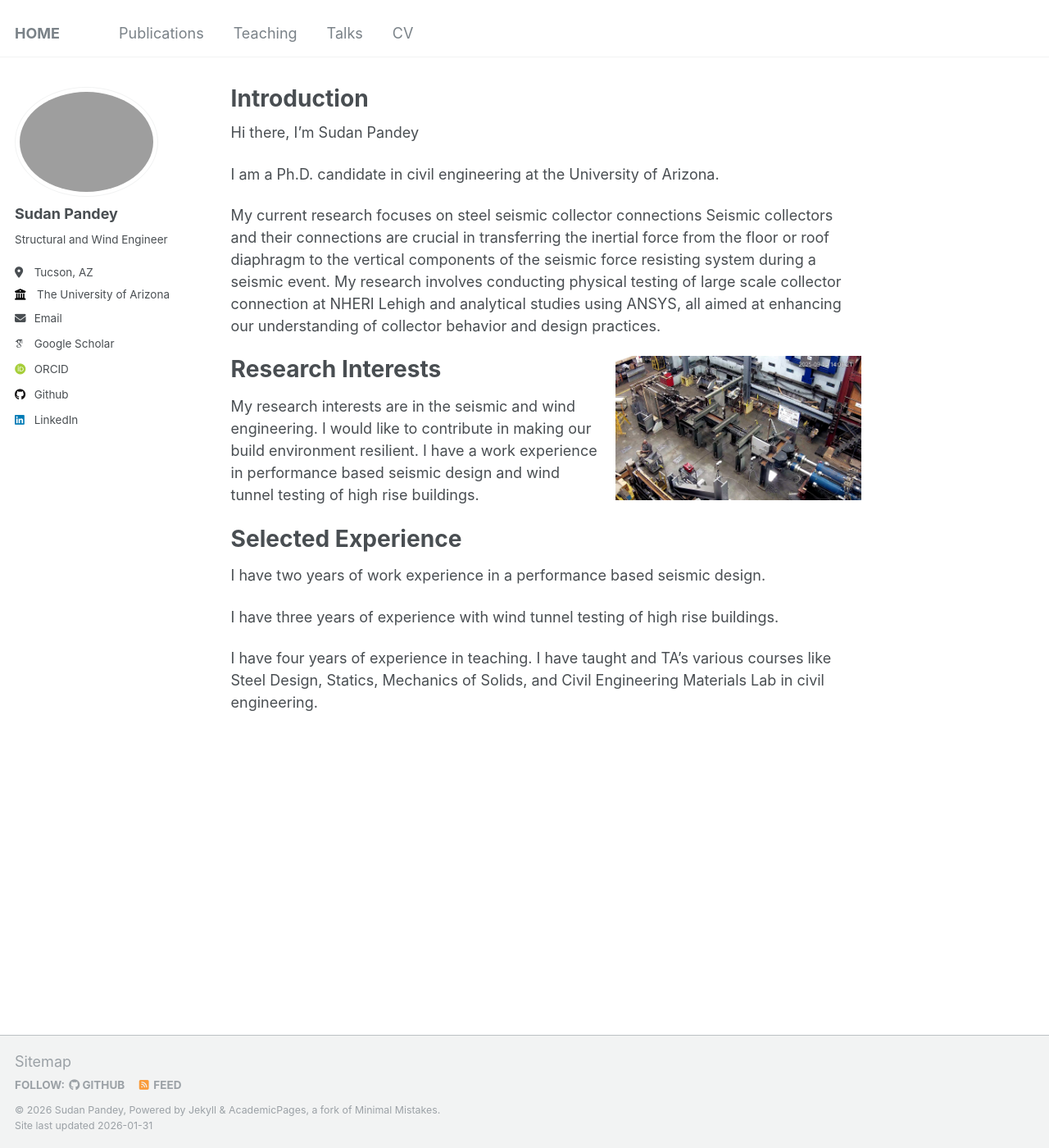
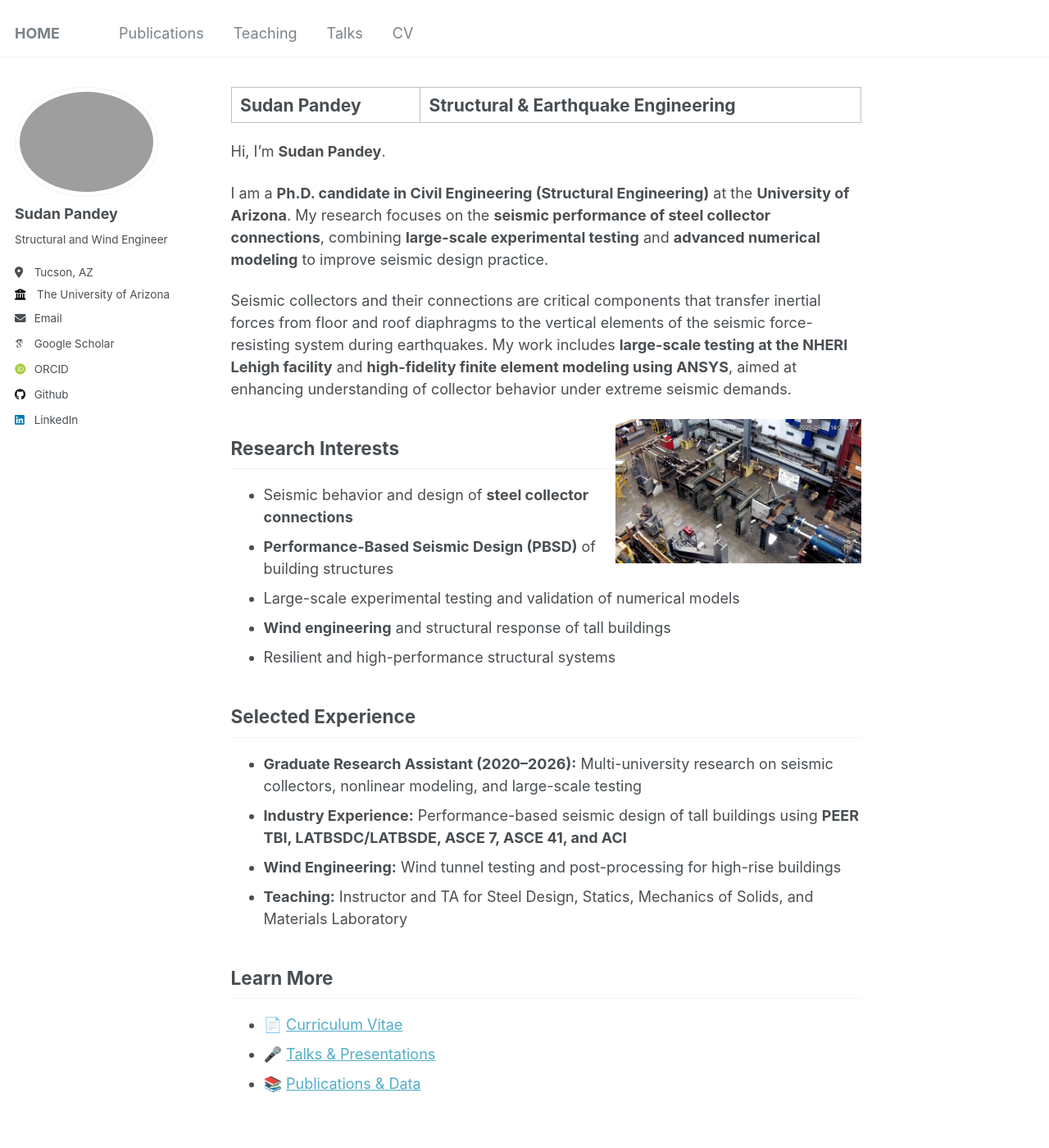
Before and after one commit to pdy-sdn/pandeysudan.github.io, a Jekyll site: the page built from _pages/about.md, in a window 1280 px wide and 1400 px high. Shown: the whole window at 82% size. Built offline with Jekyll 4.4.1, drawn with Linux system fonts in a browser that asks for light colours; some web fonts are replaced.

Commit message:
Update about.md

```diff
--- a/_pages/about.md
+++ b/_pages/about.md
@@ -1,27 +1,35 @@
 ---
 permalink: /
-title: "Introduction"
+title: "Sudan Pandey | Structural & Earthquake Engineering"
 author_profile: true
+description: "Ph.D. candidate in structural engineering specializing in seismic collectors, performance-based seismic design, and large-scale experimental testing."
 redirect_from:
   - /about/
   - /about.html
 ---
 
-Hi there, I'm Sudan Pandey
+Hi, I’m **Sudan Pandey**.
 
-I am a Ph.D. candidate in civil engineering at the University of Arizona.
+I am a **Ph.D. candidate in Civil Engineering (Structural Engineering)** at the **University of Arizona**. My research focuses on the **seismic performance of steel collector connections**, combining **large-scale experimental testing** and **advanced numerical modeling** to improve seismic design practice.
 
-My current research focuses on steel seismic collector connections Seismic collectors and their connections are crucial in transferring the inertial force from the floor or roof diaphragm to the vertical components of the seismic force resisting system during a seismic event. My research involves conducting physical testing of large scale collector connection at NHERI Lehigh and analytical studies using ANSYS, all aimed at enhancing our understanding of collector behavior and design practices.
+Seismic collectors and their connections are critical components that transfer inertial forces from floor and roof diaphragms to the vertical elements of the seismic force-resisting system during earthquakes. My work includes **large-scale testing at the NHERI Lehigh facility** and **high-fidelity finite element modeling using ANSYS**, aimed at enhancing understanding of collector behavior under extreme seismic demands.
 
-![Large Scale Collectot Connection Test Setup](images/MST-TEST-SETUP.jpg){: .align-right width="300px"}
+![Large-Scale Collector Connection Test Setup](images/MST-TEST-SETUP.jpg){: .align-right width="300px"}
 
-# Research Interests
-My research interests are in the seismic and wind engineering. I would like to contribute in making our build environment resilient. I have a work experience in performance based seismic design and wind tunnel testing of high rise buildings.
+## Research Interests
+- Seismic behavior and design of **steel collector connections**
+- **Performance-Based Seismic Design (PBSD)** of building structures
+- Large-scale experimental testing and validation of numerical models
+- **Wind engineering** and structural response of tall buildings
+- Resilient and high-performance structural systems
 
+## Selected Experience
+- **Graduate Research Assistant (2020–2026):** Multi-university research on seismic collectors, nonlinear modeling, and large-scale testing
+- **Industry Experience:** Performance-based seismic design of tall buildings using **PEER TBI, LATBSDC/LATBSDE, ASCE 7, ASCE 41, and ACI**
+- **Wind Engineering:** Wind tunnel testing and post-processing for high-rise buildings
+- **Teaching:** Instructor and TA for Steel Design, Statics, Mechanics of Solids, and Materials Laboratory
 
-# Selected Experience
-I have two years of work experience in a performance based seismic design.
-
-I have three years of experience with wind tunnel testing of high rise buildings.
-
-I have four years of experience in teaching. I have taught and TA's various courses like Steel Design, Statics, Mechanics of Solids, and Civil Engineering Materials Lab in civil engineering.
+## Learn More
+- 📄 [Curriculum Vitae](/cv/)
+- 🎤 [Talks & Presentations](/talks/)
+- 📚 [Publications & Data](/publications/)
```
